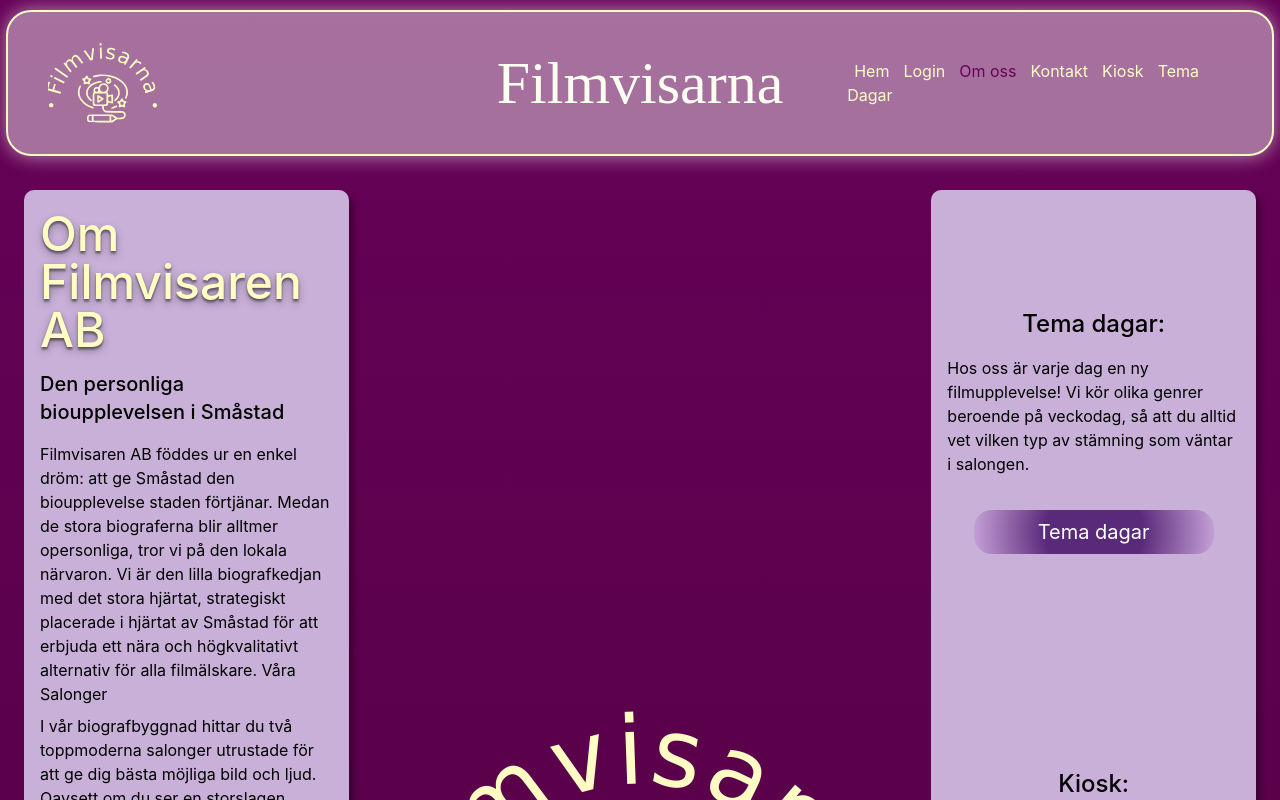
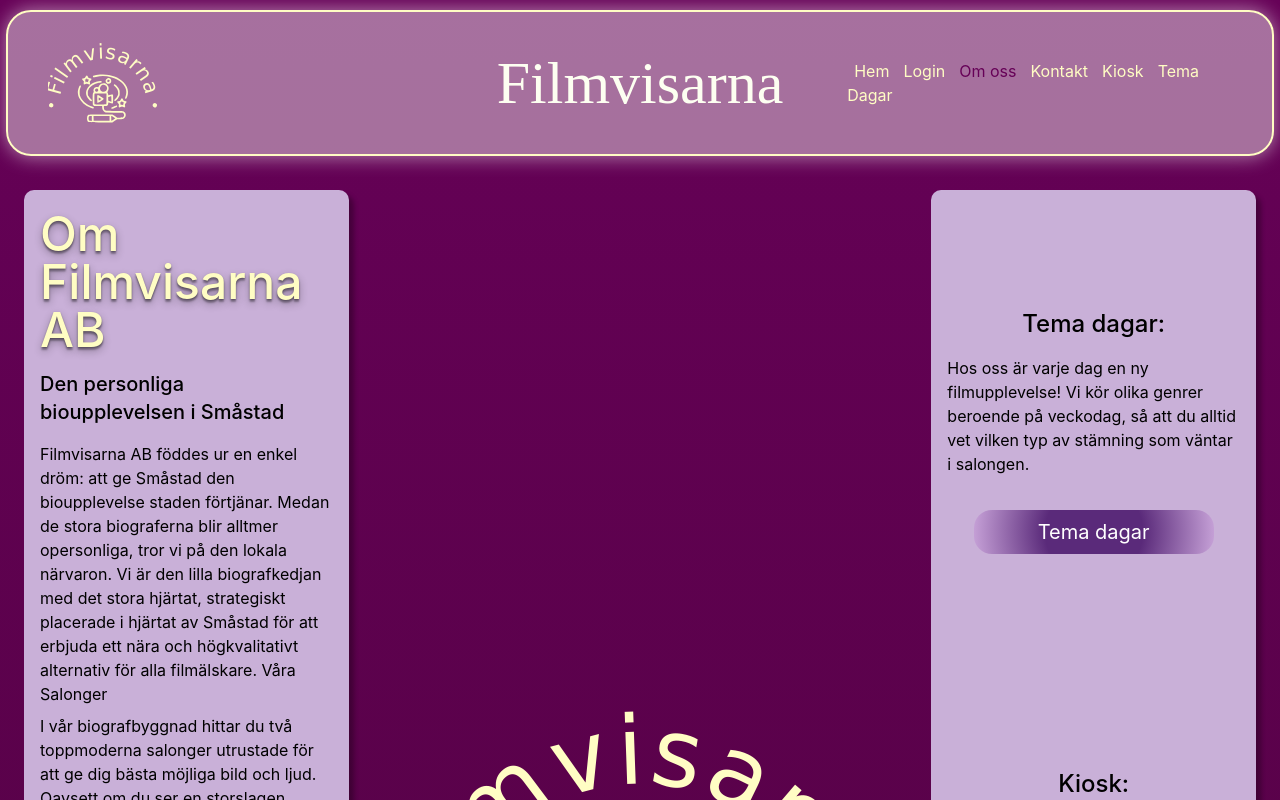
Before and after one commit to hkmp1303/filmvisarna, a React (Vite) app: page /aboutus in a window 1280 px wide. Shown: the top 800 px of the page. Built offline with nearby package versions, Linux system fonts and the light colour scheme; no server answers; a web font is replaced by a local one.

Commit message:
Update company name spelling in forgot password, AboutUs
Consistent company spelling

```diff
--- a/src/pages/AboutUsPage.tsx
+++ b/src/pages/AboutUsPage.tsx
@@ -13,9 +13,9 @@ export default function AboutUs() {
     return <>
         <article className="aboutus-page">
             <section className="aboutus-info">
-                <h1 className='font-medium text-5xl flex justify-center text-(--font-primary) text-shadow-lg/30 pb-4 pt-1'>Om Filmvisaren AB</h1>
+                <h1 className='font-medium text-5xl flex justify-center text-(--font-primary) text-shadow-lg/30 pb-4 pt-1'>Om Filmvisarna AB</h1>
                 <h3 className='font-medium text-xl flex justify-center items-center pb-4'>Den personliga bioupplevelsen i Småstad</h3>
-                <p className='pb-2'>Filmvisaren AB föddes ur en enkel dröm: att ge Småstad den bioupplevelse staden förtjänar.
+                <p className='pb-2'>Filmvisarna AB föddes ur en enkel dröm: att ge Småstad den bioupplevelse staden förtjänar.
                     Medan de stora biograferna blir alltmer opersonliga,
                     tror vi på den lokala närvaron.
                     Vi är den lilla biografkedjan med det stora hjärtat,
```
Also changed, not shown: 1 other file (tests, documents, lock files or other folders).
